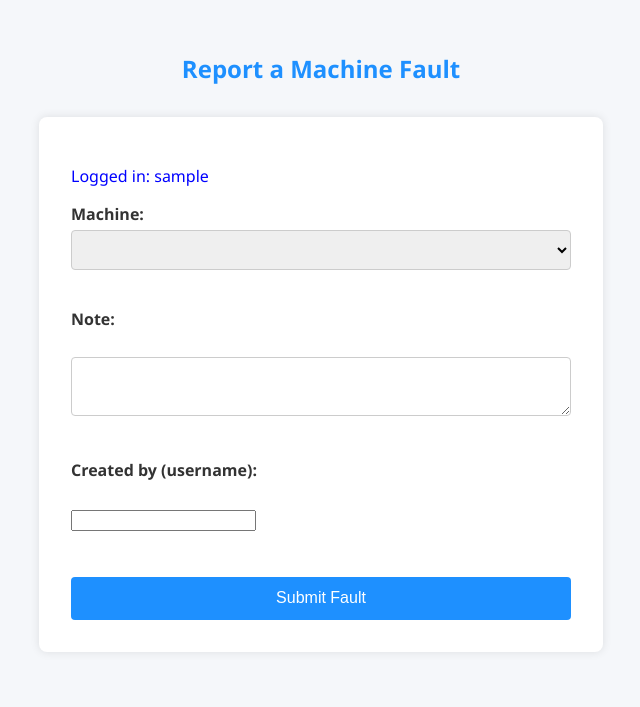
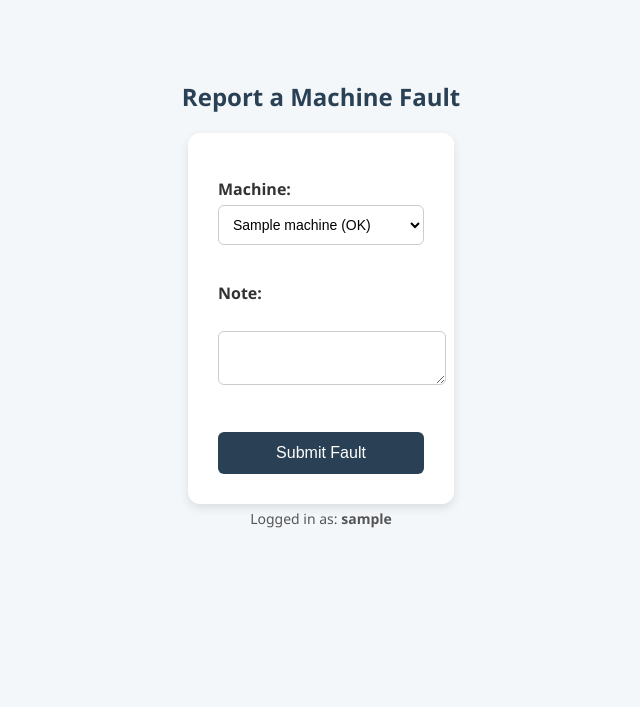
Before and after one commit to augustefrater/web_development_project, a Django app: page /report-fault/ in a window 1280 px wide. Shown: the top 707 px of the page, without its empty margins (319-959 px from the left). Run offline with Django 5.2, Linux system fonts and the light colour scheme; a user stored in the database is signed in; tables that the repository leaves empty hold one stand-in row (values such as "Sample post"); lists and menus that the app fills with data are empty.

Commit message:
implement user-specific machine filtering and fault reporting with login support

```diff
--- a/project/myapp/static/myapp/fault_report.css
+++ b/project/myapp/static/myapp/fault_report.css
@@ -1,78 +1,105 @@
-/* === GENERAL PAGE STYLING === */
-
+/* ✅ GENERAL LAYOUT    */
+.container {
+    display: flex;
+    flex-direction: column;
+    align-items: center;
+    margin-top: 40px;
+}
 body {
-    font-family: 'Segoe UI', Tahoma, Geneva, Verdana, sans-serif; /* Clean, modern font */
-    background-color: #f5f7fa; /* Light grey background for readability */
-    color: #333; /* Dark grey text */
+    font-family: 'Segoe UI', Tahoma, Geneva, Verdana, sans-serif;
     margin: 0;
-    padding: 2rem;
+    padding: 0;
+    background-color: #f4f7fa;
+    color: #333;
 }
 
-  /* === HEADER === */
+
+/* ✅ HEADING           */
 
 h2 {
     text-align: center;
-    color: #1e90ff; /* Nice blue for the title */
-    margin-bottom: 2rem;
+    color: #2a4054;
+    margin-top: 40px;
 }
 
-  /* === FORM CONTAINER === */
+/* USER INFO TEXT    */
 
-  form {
-    max-width: 500px;           /* Limit width for better layout */
-    margin: 0 auto;             /* Center the form horizontally */
-    padding: 2rem;
-    background-color: #ffffff;  /* White background for contrast */
-    box-shadow: 0 0 10px rgba(0, 0, 0, 0.1); /* Subtle shadow around the box */
-    border-radius: 8px;         /* Rounded corners */
+/* Separate and properly space the user info */
+.user-info {
+    text-align: center;
+    margin-top: -10px;
+    margin-bottom: 30px;
 }
 
-  /* === LABELS === */
+.logged-user {
+    font-size: 14px;
+    color: #555;
+    font-weight: 500;
+}
+
+
+/* ✅ FORM STYLING      */
+form {
+    background-color: #ffffff;
+    max-width: 500px;
+    margin: 0 auto;
+    padding: 30px;
+    border-radius: 12px;
+    box-shadow: 0 4px 10px rgba(0, 0, 0, 0.1);
+}
+
+/* ✅ LABELS & INPUTS   */
 
 label {
-    font-weight: bold;
     display: block;
-    margin-top: 1rem;
-    margin-bottom: 0.3rem;
+    margin-top: 15px;
+    font-weight: 600;
+    color: #333;
 }
-
-  /* === INPUTS & TEXTAREAS === */
 
 select,
 textarea {
     width: 100%;
-    padding: 0.6rem;
+    padding: 10px;
+    margin-top: 5px;
     border: 1px solid #ccc;
-    border-radius: 4px;
+    border-radius: 6px;
+    font-size: 14px;
     resize: vertical;
-    font-size: 1rem;
-    box-sizing: border-box;
+    background-color: #fff;
 }
 
-  /* === BUTTON === */
+/* ✅ BUTTON            */
 
-  button[type="submit"] {
-    margin-top: 1.5rem;
-    background-color: #1e90ff;
+button {
+    display: block;
+    width: 100%;
+    padding: 12px;
+    margin-top: 20px;
+    background-color: #2a4054;
     color: white;
     border: none;
-    padding: 0.8rem 1.2rem;
-    font-size: 1rem;
+    border-radius: 6px;
+    font-size: 16px;
     cursor: pointer;
-    border-radius: 4px;
-    width: 100%;
     transition: background-color 0.3s ease;
 }
 
-  button[type="submit"]:hover {
-    background-color: #0f75d4; /* Darker on hover */
+button:hover {
+    background-color: #3e5870;
 }
 
-  /* === RESULT MESSAGE === */
+/* FEEDBACK MESSAGE  */
 
 #result {
-    margin-top: 1.5rem;
+    margin-top: 20px;
     text-align: center;
     font-weight: bold;
-    font-size: 1.1rem;
 }
+
+/* ✅ GENERIC <p> STYLE */
+
+p {
+    text-align: center;
+    margin-top: 15px;
+}
--- a/project/myapp/static/myapp/fault_report.js
+++ b/project/myapp/static/myapp/fault_report.js
@@ -1,14 +1,14 @@
-// ✅ Wait until the full HTML document is loaded before executing the JavaScript code
+// Run JavaScript only after the DOM is fully loaded
 document.addEventListener("DOMContentLoaded", () => {
 
-    // 🔐 Get the CSRF token from cookies (Django uses it to prevent Cross-Site Request Forgery)
+    // Utility function to extract a named cookie (used for CSRF token)
     function getCookie(name) {
         let cookieValue = null;
         if (document.cookie && document.cookie !== "") {
             const cookies = document.cookie.split(";");
             for (let i = 0; i < cookies.length; i++) {
                 const cookie = cookies[i].trim();
-          if (cookie.substring(0, name.length + 1) === name + "=") {
+                if (cookie.startsWith(name + "=")) {
                     cookieValue = decodeURIComponent(cookie.substring(name.length + 1));
                     break;
                 }
@@ -17,52 +17,72 @@ document.addEventListener("DOMContentLoaded", () => {
         return cookieValue;
     }
 
-    const csrfToken = getCookie("csrftoken"); // ✅ Extracted from browser cookies
-    console.log("🔐 CSRF Token:", csrfToken); // 👀 Useful for debugging
+    const csrfToken = getCookie("csrftoken");
+    console.log("CSRF Token:", csrfToken);
 
-    // 🎯 Get references to important DOM elements using their IDs
-    const machineSelect = document.getElementById("machine");   // Dropdown menu to choose a machine
-    const form = document.getElementById("fault-form");         // The form used to submit a fault report
-    const result = document.getElementById("result");           // Paragraph where success or error messages will be displayed
+    // DOM references
+    const machineSelect = document.getElementById("machine");
+    const form = document.getElementById("fault-form");
+    const result = document.getElementById("result");
 
-    // 🔄 Fetch the list of machines from the backend API
-    fetch("/api/machines/")
-      .then(res => res.json()) // Parse the response from the server as JSON
+    // Fetch machines assigned to the current logged-in user
+    fetch("/api/assigned-machines/")
+        .then(res => {
+            if (!res.ok) {
+                throw new Error("Not authenticated or error fetching assigned machines.");
+            }
+            return res.json();
+        })
         .then(data => {
+            console.log("Assigned machines:", data);
+
+            // If user has no machines assigned
+            if (!Array.isArray(data) || data.length === 0) {
+                result.textContent = "⚠️ You have no machines assigned.";
+                result.style.color = "orange";
+                machineSelect.disabled = true; // Optional: disable dropdown if empty
+                form.querySelector("button[type='submit']").disabled = true;
+                return;
+            }
+
+            // Populate dropdown with machines
             data.forEach(machine => {
-          const option = document.createElement("option"); // Create a new <option> element
+                const option = document.createElement("option");
                 option.value = machine.machine_id;
                 option.textContent = `${machine.name} (${machine.status})`;
                 machineSelect.appendChild(option);
             });
+        })
+        .catch(error => {
+            console.error("❌ Error fetching assigned machines:", error);
+            result.textContent = "❌ Failed to load assigned machines. Are you logged in?";
+            result.style.color = "red";
         });
 
-    // 📤 Listen for form submission and handle it using JavaScript
+    // Handle form submission via Fetch (AJAX)
     form.addEventListener("submit", async (e) => {
-      e.preventDefault(); // Prevents page reload
-      console.log("📤 Submitting fault report...");
+        e.preventDefault();
 
-      // 🧱 Prepare the data to be sent to the backend
+        console.log("Submitting fault report...");
+
         const payload = {
             machine: machineSelect.value,
-        note: document.getElementById("note").value,
-        created_by: document.getElementById("created_by").value // ✅ Manually entered username
+            note: document.getElementById("note").value
         };
-      console.log("📦 Payload:", payload);
+
+        console.log("Payload:", payload);
 
         try {
-        // 📡 Send the data to the backend API using a POST request
             const response = await fetch("/api/fault-cases/", {
                 method: "POST",
                 headers: {
                     "Content-Type": "application/json",
-            "X-CSRFToken": csrfToken // ✅ Send CSRF token in header
+                    "X-CSRFToken": csrfToken
                 },
-          credentials: "same-origin", // ✅ Include cookies with request (for session authentication)
+                credentials: "same-origin",
                 body: JSON.stringify(payload)
             });
 
-        // ✅ Handle the server's response
             if (response.ok) {
                 result.textContent = "✅ Fault report submitted!";
                 result.style.color = "green";
--- a/project/myapp/templates/myapp/fault_report.html
+++ b/project/myapp/templates/myapp/fault_report.html
@@ -4,7 +4,6 @@
 
 <html lang="en">
 <!-- Begin the HTML document and set the primary language to English -->
-<link rel="stylesheet" href="{% static 'myapp/fault_report.css' %}">
 
 <head>
   <meta charset="UTF-8">
@@ -12,50 +11,36 @@
 
   <title>Report a Fault</title>
   <!-- The title that will appear in the browser tab -->
+
+  <!-- Load the external CSS stylesheet from static files -->
+  <link rel="stylesheet" href="{% static 'myapp/fault_report.css' %}">
 </head>
 
 <body>
+    <div class="container">
       <h2>Report a Machine Fault</h2>
-  <!-- Main visible heading of the page -->
 
       <form id="fault-form">
-    <p style="color: blue;">Logged in: {{ request.user.username }}</p>
         <input type="hidden" name="csrfmiddlewaretoken" value="{{ csrf_token }}">
-    <!-- This is the form used to submit a fault report.
-         The `id` allows JavaScript to reference and handle the form programmatically. -->
 
         <label for="machine">Machine:</label>
-    <!-- Label associated with the machine dropdown menu -->
-
         <select id="machine" name="machine" required></select><br><br>
-    <!-- Dropdown menu that will be dynamically filled with machines from the API (/api/machines/).
-         The `required` attribute prevents the form from being submitted unless a machine is selected. -->
 
         <label for="note">Note:</label><br>
-    <!-- Label for the note textarea -->
-
         <textarea id="note" name="note" required></textarea><br><br>
-    <!-- Text area where the user can describe the fault.
-         The `id` is used to get the input value in JavaScript.
-         The `required` attribute ensures the user cannot submit the form empty. -->
-
-    <label for="created_by">Created by (username):</label><br>
-    <input type="text" id="created_by" name="created_by" required><br><br>
-
 
         <button type="submit">Submit Fault</button>
-    <!-- Submit button for the form.
-         The form submission is handled with JavaScript using the Fetch API,
-         so the page does not reload. -->
       </form>
 
+      <!-- Moved this below the form and into the same container -->
+      <div class="user-info">
+        <p class="logged-user">Logged in as: <strong>{{ request.user.username }}</strong></p>
+      </div>
+
       <p id="result"></p>
-  <!-- This paragraph will display success or error messages after form submission -->
+    </div>
 
     <script src="{% static 'myapp/fault_report.js' %}"></script>
-  <!-- Load the JavaScript file responsible for:
-       - Fetching the list of machines and inserting them into the dropdown
-       - Submitting the form using Fetch (AJAX style)
 </body>
 
 </html>
--- a/project/myapp/urls.py
+++ b/project/myapp/urls.py
@@ -6,6 +6,8 @@ from django.conf.urls.static import static # Import static
 from .views import UserViewSet, MachineViewSet, WarningViewSet, FaultCaseViewSet, FaultNoteViewSet, \
     FaultNoteImageViewSet, FaultCommentViewSet, MachineAssignmentViewSet, WarningCreateAPIView
 from .views import fault_report_page
+from .views import assigned_machines_api
+from django.urls import path, include
 
 router = DefaultRouter()
 router.register(r'users', UserViewSet)
@@ -21,6 +23,7 @@ urlpatterns = [
     path('api/', include(router.urls)),
     path('api/external/warnings/create/', WarningCreateAPIView.as_view(), name='api_external_warning_create'),
     path('report-fault/', fault_report_page, name='fault_report'),
+    path("api/assigned-machines/", assigned_machines_api, name="assigned_machines_api"),
 ]
 
 # Add this snippet to serve media files during development
--- a/project/myapp/views.py
+++ b/project/myapp/views.py
@@ -1,14 +1,21 @@
 from rest_framework import viewsets, generics
-from .models import Machine, Warning, FaultCase, FaultNote, FaultNoteImage, FaultComment, MachineAssignment
-from .serializers import UserSerializer, MachineSerializer, WarningSerializer, FaultCaseSerializer, FaultNoteSerializer, \
-    FaultNoteImageSerializer, FaultCommentSerializer, MachineAssignmentSerializer, WarningCreateSerializer
+from rest_framework.response import Response  # ✅ Required to return custom API responses
+from rest_framework.permissions import IsAuthenticated  # ✅ Ensures user must be logged in
+from rest_framework.decorators import api_view, permission_classes  # ✅ For function-based API views with DRF
 
+from django.contrib.auth.decorators import login_required  # ✅ For protecting HTML views
 from django.contrib.auth.models import User
 from django.http import JsonResponse
-from .models import Machine  # make sure your Machine model is defined
 from django.shortcuts import render
 
-# ViewSet for User model
+from .models import Machine, Warning, FaultCase, FaultNote, FaultNoteImage, FaultComment, MachineAssignment
+from .serializers import (
+    UserSerializer, MachineSerializer, WarningSerializer, FaultCaseSerializer, FaultNoteSerializer,
+    FaultNoteImageSerializer, FaultCommentSerializer, MachineAssignmentSerializer, WarningCreateSerializer
+)
+
+# 🔧 API ViewSets (DRF auto-generates endpoints like /api/users/, etc.)
+
 class UserViewSet(viewsets.ModelViewSet):
     queryset = User.objects.all()
     serializer_class = UserSerializer
@@ -21,9 +28,30 @@ class WarningViewSet(viewsets.ModelViewSet):
     queryset = Warning.objects.all()
     serializer_class = WarningSerializer
 
+# 🛠️ Fault cases – authenticated users can create new fault reports
 class FaultCaseViewSet(viewsets.ModelViewSet):
     queryset = FaultCase.objects.all()
     serializer_class = FaultCaseSerializer
+    permission_classes = [IsAuthenticated]  # ✅ Only logged-in users can access
+
+    def create(self, request, *args, **kwargs):
+        print("📥 Incoming raw data:", request.data)
+        print("🔐 Authenticated user:", request.user)
+
+        if not request.user.is_authenticated:
+            print("❌ User is NOT authenticated")
+
+        # No need to pass created_by manually — we’ll inject the user in serializer.save()
+        mutable_data = request.data.copy()
+        serializer = self.get_serializer(data=mutable_data)
+
+        if not serializer.is_valid():
+            print("❌ Serializer errors:", serializer.errors)
+            return Response(serializer.errors, status=400)
+
+        # ✅ Automatically assign the logged-in user
+        serializer.save(created_by=request.user)
+        return Response(serializer.data, status=201)
 
 class FaultNoteViewSet(viewsets.ModelViewSet):
     queryset = FaultNote.objects.all()
@@ -41,14 +69,11 @@ class MachineAssignmentViewSet(viewsets.ModelViewSet):
     queryset = MachineAssignment.objects.all()
     serializer_class = MachineAssignmentSerializer
 
+# 🚨 Endpoint to create warnings externally
 class WarningCreateAPIView(generics.CreateAPIView):
-    """
-    API endpoint to create a new Warning via POST request.
-    Expects JSON data: {"machine_id": "...", "warning_text": "..."}
-    """
     serializer_class = WarningCreateSerializer
 
-
+# 📊 View to display all machine statuses (if needed)
 def machine_status_api(request):
     machines = Machine.objects.all()
     data = [
@@ -57,5 +82,29 @@ def machine_status_api(request):
     ]
     return JsonResponse(data, safe=False)
 
+# 🛡️ Fault reporting HTML page – protected so only logged-in users can see it
+@login_required
 def fault_report_page(request):
     return render(request, 'myapp/fault_report.html')
+
+# 🔐 API to fetch machines assigned to the authenticated user
+@api_view(['GET'])
+@permission_classes([IsAuthenticated])
+def assigned_machines_api(request):
+    user = request.user  # ✅ Get the logged-in user from the session
+    print("👤 Assigned machine request for:", user.username)
+
+    # Get only assignments for this user
+    assignments = MachineAssignment.objects.filter(user=user).select_related("machine")
+
+    # Convert assigned machines into JSON format
+    machines = [
+        {
+            "machine_id": a.machine.machine_id,
+            "name": a.machine.name,
+            "status": a.machine.status
+        }
+        for a in assignments
+    ]
+
+    return JsonResponse(machines, safe=False)
--- a/project/mysite/urls.py
+++ b/project/mysite/urls.py
@@ -18,10 +18,15 @@ from django.conf import settings
 from django.conf.urls.static import static
 from django.contrib import admin
 from django.urls import include, path
+from django.contrib.auth import views as auth_views
 
 urlpatterns = [
     path("admin/", admin.site.urls),
     path("", include("myapp.urls")),
+    path('admin/', admin.site.urls),
+    path('accounts/login/', auth_views.LoginView.as_view(), name='login'),  # 👈 login
+    path('accounts/logout/', auth_views.LogoutView.as_view(), name='logout'),  # 👈 logout
+    path('', include('myapp.urls')),  # tus urls de la app
 ]
 
 if settings.DEBUG:
```
Also changed, not shown: project/myapp/serializers.py (+4 -6 lines), project/myapp/templates/registration/login.html (added, +19 -0 lines), project/mysite/settings.py (+8 -0 lines). Lines whose indentation alone changed are shown as unchanged.
